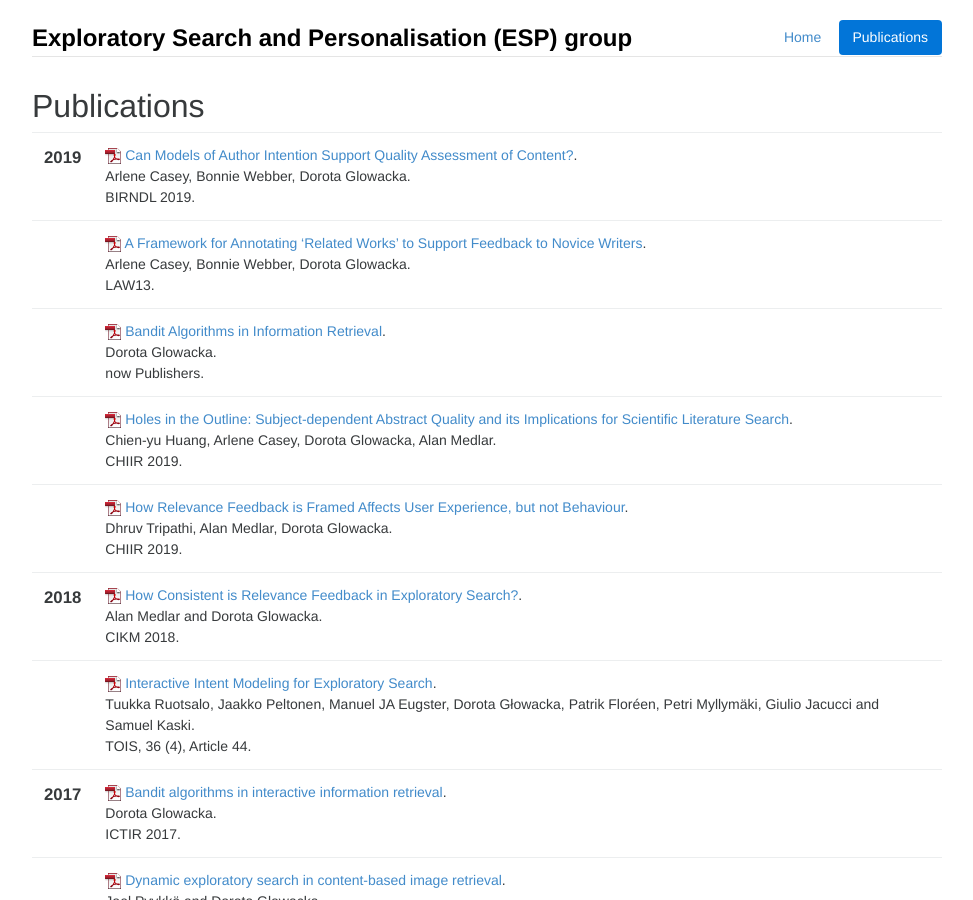
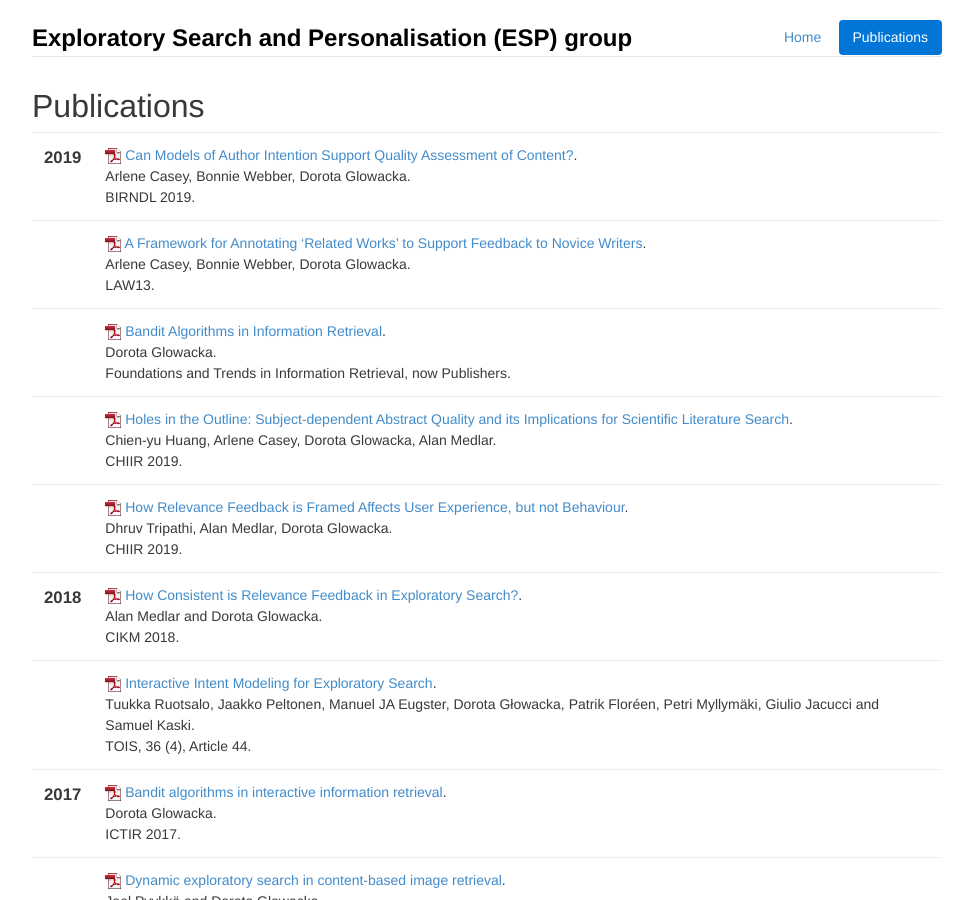
Before and after one commit to ajm/group-website, a Jekyll site: the page built from publications.html, in a window 1280 px wide and 900 px high. Shown: the whole window, without its empty margins (153-1126 px from the left). Built offline with Jekyll 4.4.1, drawn with Linux system fonts in a browser that asks for light colours; nearby versions of some CDN libraries; Markdown is read by kramdown in place of the engine named in the settings.

Commit message:
updated pubs

```diff
--- a/_includes/pubs.html
+++ b/_includes/pubs.html
@@ -50,7 +50,7 @@
             </span><br />
             <span class="authors">
                 Dorota Glowacka.
-            </span><br />            <span class="venuetype"></span><span class="venue">now Publishers</span>.
+            </span><br />            <span class="venuetype"></span><span class="venue">Foundations and Trends in Information Retrieval, now Publishers</span>.
             <br />
             <span class="links">
             </span>
```
